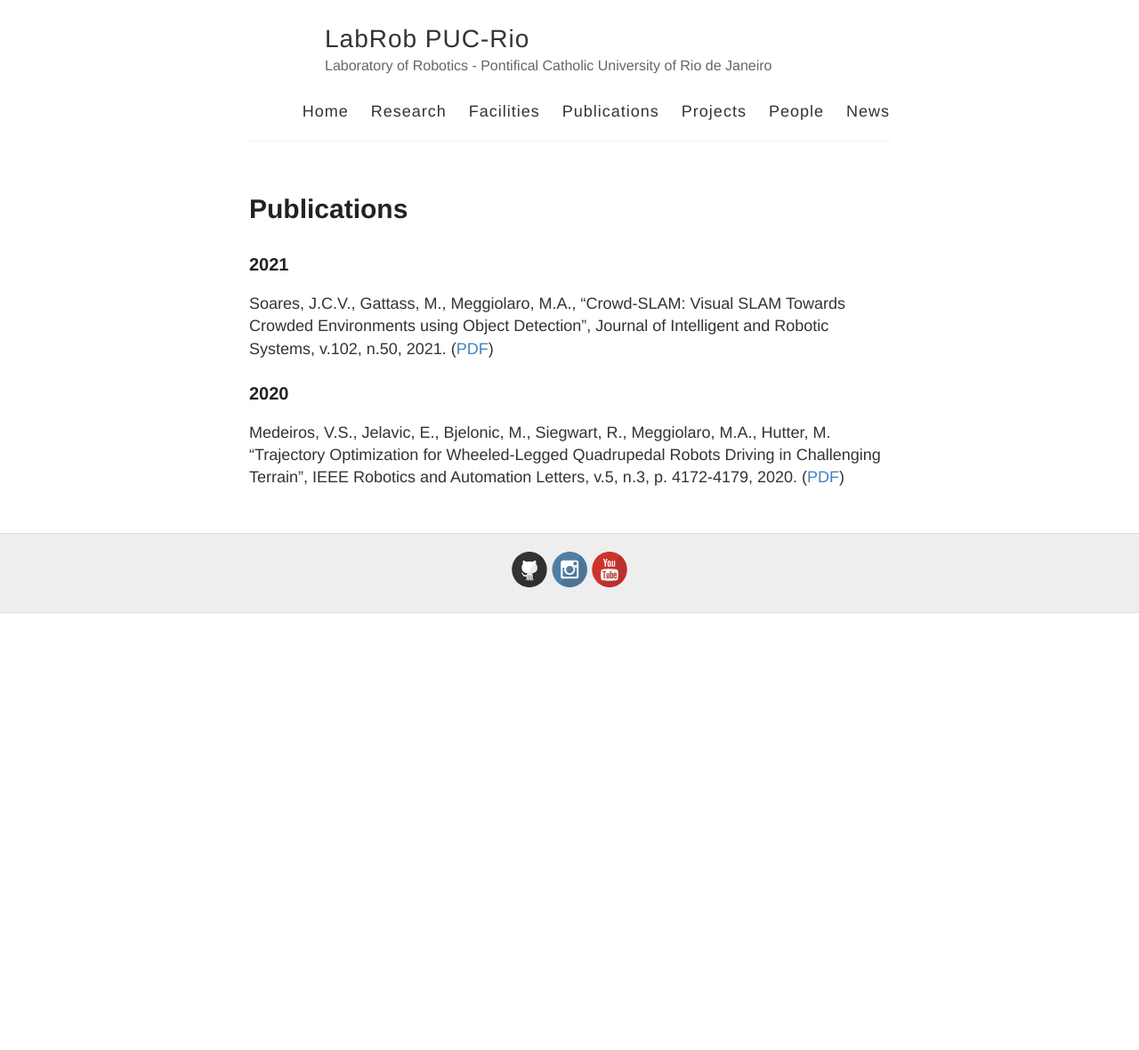
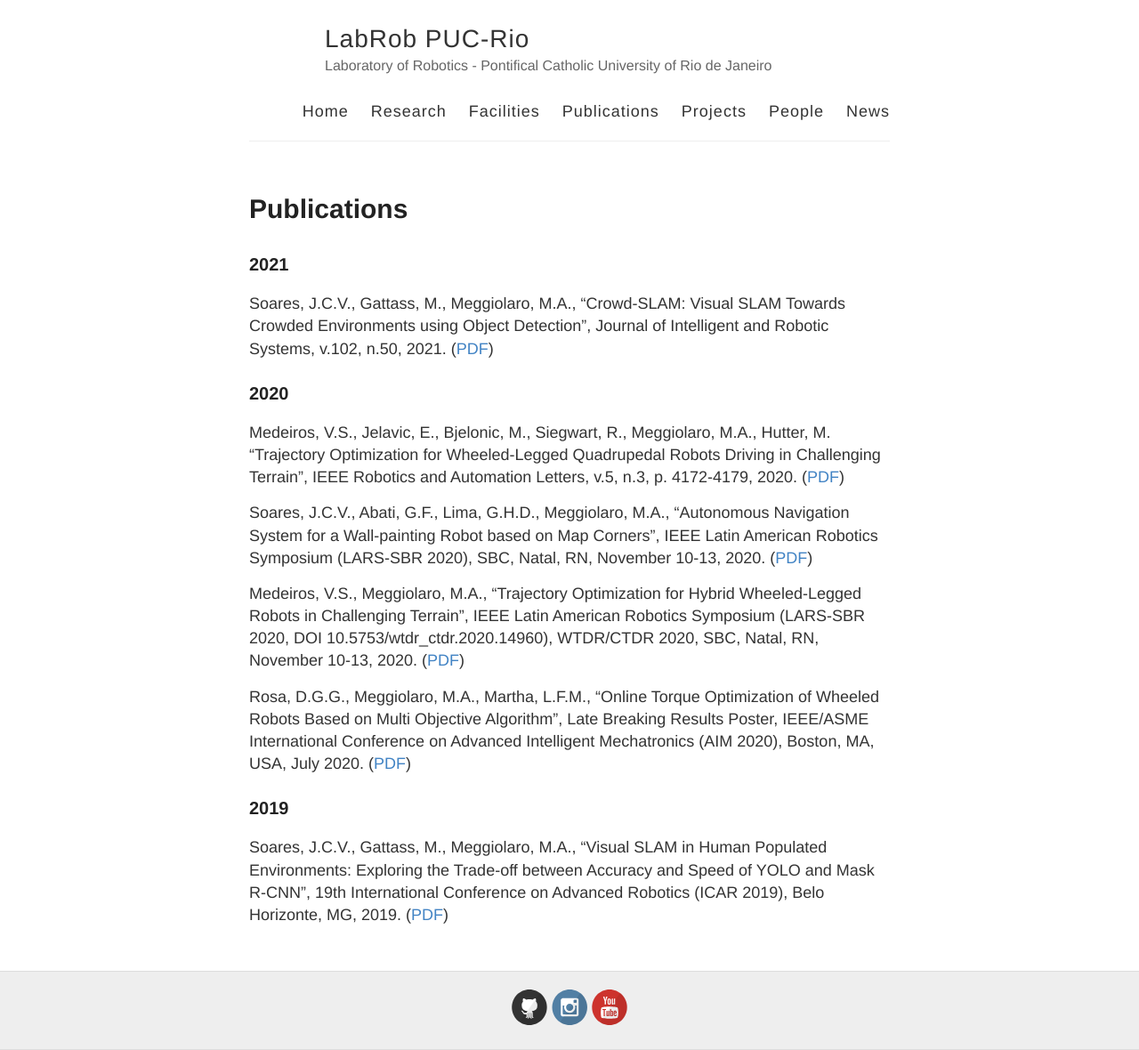
Before and after one commit to labrobpuc/labrobpuc.github.io, a Jekyll site: the page built from publications.md, in a window 1280 px wide. Shown: the whole page at 89% size. Built offline with Jekyll 4.4.1, drawn with Linux system fonts in a browser that asks for light colours; before the commit the page ends 900 px from its top, so only the background shows below that.

Commit message:
Update publications.md

```diff
--- a/publications.md
+++ b/publications.md
@@ -11,3 +11,13 @@
 ### 2020
 
 Medeiros, V.S., Jelavic, E., Bjelonic, M., Siegwart, R., Meggiolaro, M.A., Hutter, M. "Trajectory Optimization for Wheeled-Legged Quadrupedal Robots Driving in Challenging Terrain", IEEE Robotics and Automation Letters, v.5, n.3, p. 4172-4179, 2020. ([PDF](http://meggi.usuarios.rdc.puc-rio.br/paper/R76_RAL20_Trajectory_optimization_for_wheeled_legged.pdf))
+
+Soares, J.C.V., Abati, G.F., Lima, G.H.D., Meggiolaro, M.A., “Autonomous Navigation System for a Wall-painting Robot based on Map Corners”, IEEE Latin American Robotics Symposium (LARS-SBR 2020), SBC, Natal, RN, November 10-13, 2020. ([PDF](http://meggi.usuarios.rdc.puc-rio.br/paper/C268_LARS20_Autonomous_navigation_system_for_a_wall_painting_robot.pdf))
+
+Medeiros, V.S., Meggiolaro, M.A., “Trajectory Optimization for Hybrid Wheeled-Legged Robots in Challenging Terrain”, IEEE Latin American Robotics Symposium (LARS-SBR 2020, DOI 10.5753/wtdr_ctdr.2020.14960), WTDR/CTDR 2020, SBC, Natal, RN, November 10-13, 2020. ([PDF](http://meggi.usuarios.rdc.puc-rio.br/paper/C269_LARS20_Trajectory_optimization_for_hybrid_wheel_legged_robots.pdf))
+
+Rosa, D.G.G., Meggiolaro, M.A., Martha, L.F.M., “Online Torque Optimization of Wheeled Robots Based on Multi Objective Algorithm”, Late Breaking Results Poster, IEEE/ASME International Conference on Advanced Intelligent Mechatronics (AIM 2020), Boston, MA, USA, July 2020. ([PDF](http://meggi.usuarios.rdc.puc-rio.br/paper/C265_AIM20_Online_torque_optimization.pdf))
+
+### 2019
+
+Soares, J.C.V., Gattass, M., Meggiolaro, M.A., “Visual SLAM in Human Populated Environments: Exploring the Trade-off between Accuracy and Speed of YOLO and Mask R-CNN”, 19th International Conference on Advanced Robotics (ICAR 2019), Belo Horizonte, MG, 2019. ([PDF](http://meggi.usuarios.rdc.puc-rio.br/paper/C264_ICAR19_Visual_SLAM_in_human_populated_environments.pdf))
```
